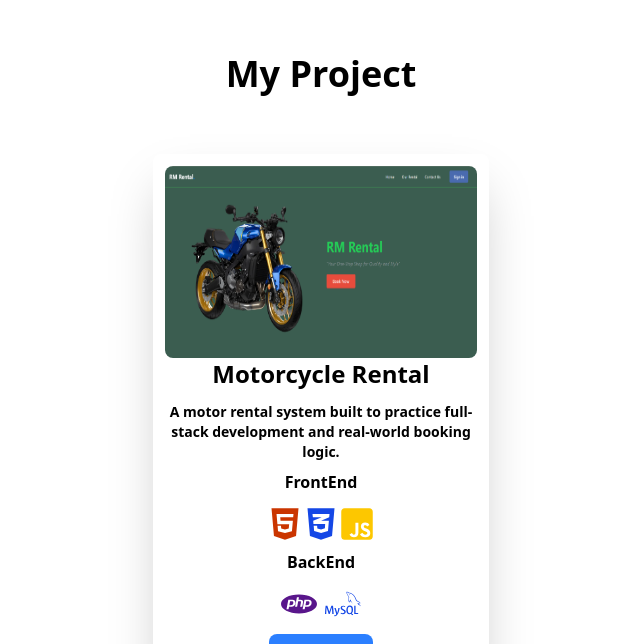
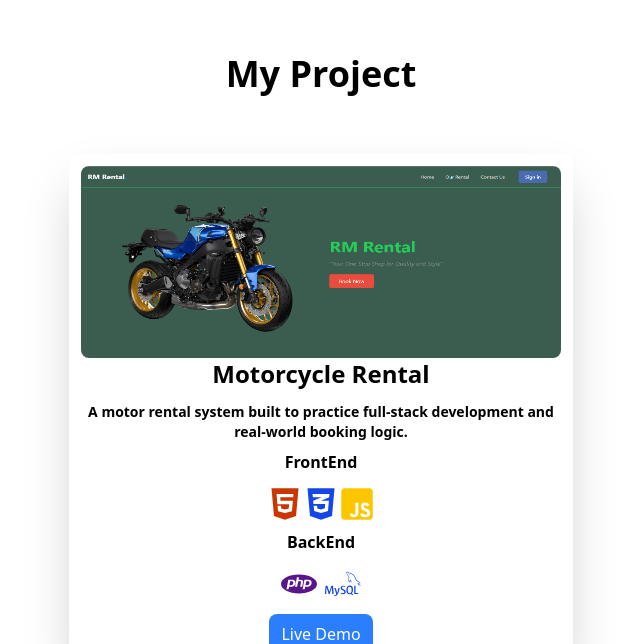
Before and after one commit to programmerstudy164-jpg/Personal_Portfolio, a React (Vite) app: page / in a window 1280 px wide. Shown: the part 1722-2366 px from the top of the page, without its empty margins (319-959 px from the left). Built offline with nearby package versions, Linux system fonts and the light colour scheme.

Commit message:
update size of project card

```diff
--- a/src/sections/Project.jsx
+++ b/src/sections/Project.jsx
@@ -12,14 +12,14 @@ const Project = ({ TextColor, bg, dark }) => {
     <SiMysql className="w-9 h-9 text-blue-700" />,
   ];
   return (
-    <div id="project" className={`h-screen flex justify-center ${bg}`}>
-      <div className="w-full max-w-4xl flex flex-col  pt-24 items-center gap-15 ">
+    <div id="project" className={`min-h-screen flex justify-center ${bg}`}>
+      <div className="w-full max-w-4xl  flex flex-col  pt-24 items-center gap-15 ">
         <h1 className={`font-bold text-4xl text-center ${TextColor}`}>
           My Project
         </h1>
         <div className=" w-full max-w-2xl flex items-center flex-col">
           <div
-            className={`w-1/2 p-3  ${dark ? "border-2 border-blue-600" : "shadow-2xl"}  overflow-auto rounded-lg `}
+            className={`w-3/4 p-3  ${dark ? "border-2 border-blue-600" : "shadow-2xl"}  overflow-auto rounded-lg `}
           >
             <div className="rounded-lg overflow-auto">
               <img
```
